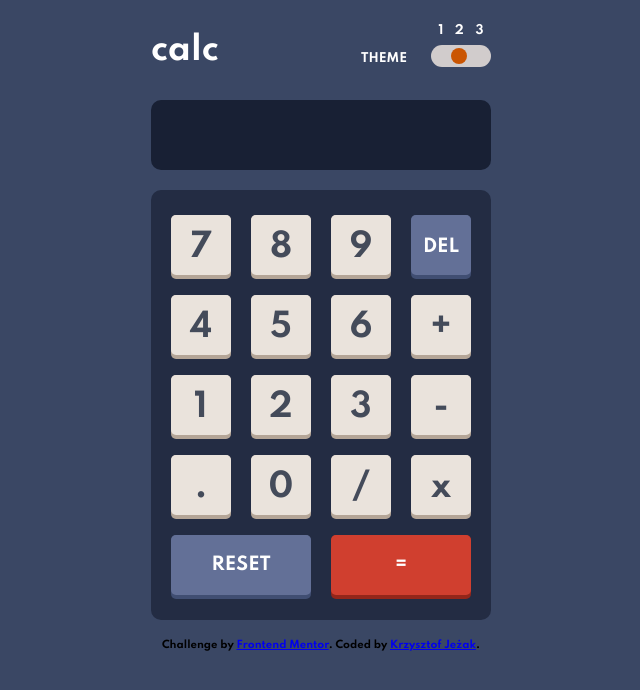
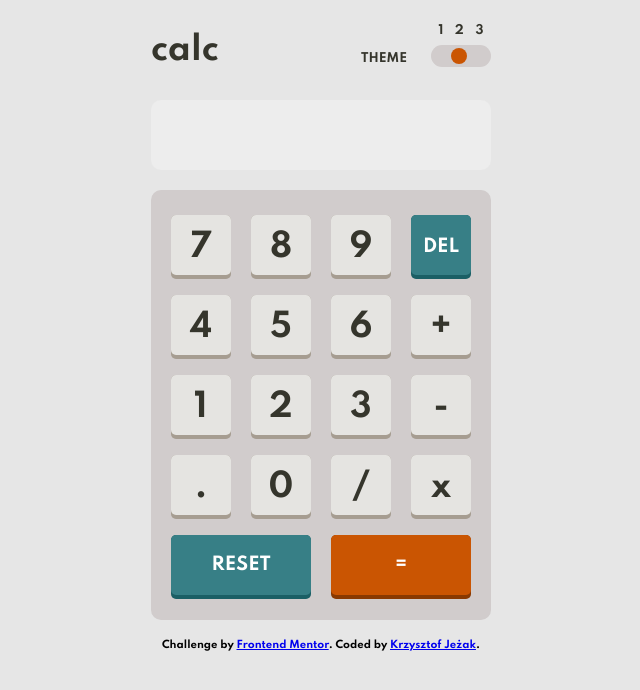
Before and after one commit to Olundir/CalculatorApp, a plain HTML site: page index.html in a window 1280 px wide. Both pictures are taken after a click on the element 780 px from the left and 56 px from the top of the page. Shown: the whole page, without its empty margins (319-959 px from the left). Drawn offline with Linux system fonts and the light colour scheme.

Commit message:
done with the theme switch

```diff
--- a/app.js
+++ b/app.js
@@ -99,6 +99,19 @@ const d = document.querySelectorAll(".d");
 
 const toggleBackground = document.querySelector(".toggleContainer");
 const toggle = document.querySelector(".toggle");
+const body = document.querySelector(".body");
+const nav = document.querySelector(".nav");
+const screen = document.querySelector(".resultScreenContainer");
+const keypadBg = document.querySelector(".keypad");
+const keys = document.querySelectorAll(".d");
+const keysShadow = document.querySelectorAll(".shadowTile");
+const delKey = document.querySelector(".del");
+const delKeyShadow = document.querySelector(".delShadow");
+const resetButton = document.querySelector(".res");
+const resetButtonShadow = document.querySelector(".resetShadow");
+const equalsButton = document.querySelector(".eql");
+const equalsButtonShadow = document.querySelector(".eqShadow");
+
 let toggleCountAdd = 2;
 let toggleCountRemove = 1;
 
@@ -107,6 +120,34 @@ toggleBackground.addEventListener("click", () => {
   toggleBackground.classList.add(`toggleCTheme` + toggleCountAdd);
   toggle.classList.remove(`toggleTheme` + toggleCountRemove);
   toggle.classList.add(`toggleTheme` + toggleCountAdd);
+  body.classList.remove(`bodyTheme` + toggleCountRemove);
+  body.classList.add(`bodyTheme` + toggleCountAdd);
+  nav.classList.remove(`navTheme` + toggleCountRemove);
+  nav.classList.add(`navTheme` + toggleCountAdd);
+  screen.classList.remove(`screenTheme` + toggleCountRemove);
+  screen.classList.add(`screenTheme` + toggleCountAdd);
+  keypadBg.classList.remove(`keypadTheme` + toggleCountRemove);
+  keypadBg.classList.add(`keypadTheme` + toggleCountAdd);
+  for (k of keys) {
+    k.classList.remove(`inner` + toggleCountRemove);
+    k.classList.add(`inner` + toggleCountAdd);
+  }
+  for (s of keysShadow) {
+    s.classList.remove(`shadowTheme` + toggleCountRemove);
+    s.classList.add(`shadowTheme` + toggleCountAdd);
+  }
+  delKey.classList.remove(`innerDELTheme` + toggleCountRemove);
+  delKey.classList.add(`innerDELTheme` + toggleCountAdd);
+  delKeyShadow.classList.remove(`shadowDELTheme` + toggleCountRemove);
+  delKeyShadow.classList.add(`shadowDELTheme` + toggleCountAdd);
+  resetButton.classList.remove(`reset` + toggleCountRemove);
+  resetButton.classList.add(`reset` + toggleCountAdd);
+  resetButtonShadow.classList.remove(`resetShadowTheme` + toggleCountRemove);
+  resetButtonShadow.classList.add(`resetShadowTheme` + toggleCountAdd);
+  equalsButton.classList.remove(`equals` + toggleCountRemove);
+  equalsButton.classList.add(`equals` + toggleCountAdd);
+  equalsButtonShadow.classList.remove(`equalsShadowTheme` + toggleCountRemove);
+  equalsButtonShadow.classList.add(`equalsShadowTheme` + toggleCountAdd);
 
   // change the next toggle
   if (toggleCountAdd === 3) toggleCountAdd = 1;
--- a/index.html
+++ b/index.html
@@ -9,9 +9,9 @@
     <link rel="stylesheet" href="style.css" />
     <title>Calculator App</title>
   </head>
-  <body class="bodyTheme1">
+  <body class="body bodyTheme1">
     <main>
-      <nav class="navTheme1">
+      <nav class="nav navTheme1">
         <h1>calc</h1>
         <div class="navText">
           <h2>THEME</h2>
@@ -34,15 +34,15 @@
         <div class="keypadContainer">
           <div class="tile digits">
             <div class="tile shadowTile shadowTheme1"></div>
-            <div class="key tile inner d">7</div>
+            <div class="key tile inner1 d">7</div>
           </div>
           <div class="tile digits">
             <div class="tile shadowTile shadowTheme1"></div>
-            <div class="key tile inner d">8</div>
+            <div class="key tile inner1 d">8</div>
           </div>
           <div class="tile digits">
             <div class="tile shadowTile shadowTheme1"></div>
-            <div class="key tile inner d">9</div>
+            <div class="key tile inner1 d">9</div>
           </div>
           <div class="tile digits">
             <div class="tile delShadow shadowDELTheme1"></div>
@@ -50,59 +50,59 @@
           </div>
           <div class="tile digits">
             <div class="tile shadowTile shadowTheme1"></div>
-            <div class="key tile inner d">4</div>
+            <div class="key tile inner1 d">4</div>
           </div>
           <div class="tile digits">
             <div class="tile shadowTile shadowTheme1"></div>
-            <div class="key tile inner d">5</div>
+            <div class="key tile inner1 d">5</div>
           </div>
           <div class="tile digits">
             <div class="tile shadowTile shadowTheme1"></div>
-            <div class="key tile inner d">6</div>
+            <div class="key tile inner1 d">6</div>
           </div>
           <div class="tile plus">
             <div class="tile shadowTile shadowTheme1"></div>
-            <div class="key tile inner pl">+</div>
+            <div class="key tile inner1 d">+</div>
           </div>
           <div class="tile digits">
             <div class="tile shadowTile shadowTheme1"></div>
-            <div class="key tile inner d">1</div>
+            <div class="key tile inner1 d">1</div>
           </div>
           <div class="tile digits">
             <div class="tile shadowTile shadowTheme1"></div>
-            <div class="key tile inner d">2</div>
+            <div class="key tile inner1 d">2</div>
           </div>
           <div class="tile digits">
             <div class="tile shadowTile shadowTheme1"></div>
-            <div class="key tile inner d">3</div>
+            <div class="key tile inner1 d">3</div>
           </div>
           <div class="tile minus">
             <div class="tile shadowTile shadowTheme1"></div>
-            <div class="key tile inner min">-</div>
+            <div class="key tile inner1 d">-</div>
           </div>
           <div class="tile dot">
             <div class="tile shadowTile shadowTheme1"></div>
-            <div class="key tile inner dott">.</div>
+            <div class="key tile inner1 d">.</div>
           </div>
           <div class="tile digits">
             <div class="tile shadowTile shadowTheme1"></div>
-            <div class="key tile inner d">0</div>
+            <div class="key tile inner1 d">0</div>
           </div>
           <div class="tile divide">
             <div class="tile shadowTile shadowTheme1"></div>
-            <div class="key tile inner div">/</div>
+            <div class="key tile inner1 d">/</div>
           </div>
           <div class="tile multiply">
             <div class="tile shadowTile shadowTheme1"></div>
-            <div class="key tile inner multi">x</div>
+            <div class="key tile inner1 d">x</div>
           </div>
           <div class="re buttons">
             <div class="resetShadow resetShadowTheme1 btn"></div>
-            <button type="button" class="key res reset btn">RESET</button>
+            <button type="button" class="key res reset1 btn">RESET</button>
           </div>
           <div class="eq buttons">
             <div class="eqShadow equalsShadowTheme1 btn"></div>
-            <button type="button" class="key eql equals btn">=</button>
+            <button type="button" class="key eql equals1 btn">=</button>
           </div>
         </div>
       </div>
--- a/style.css
+++ b/style.css
@@ -206,7 +206,7 @@ h4 {
   z-index: 2;
 }
 
-.inner {
+.inner1 {
   background-color: hsl(30, 25%, 89%);
 }
 .inner2 {
@@ -309,7 +309,7 @@ h4 {
   cursor: pointer;
 }
 
-.reset {
+.reset1 {
   background-color: hsl(225, 21%, 49%);
 }
 .reset2 {
@@ -318,7 +318,7 @@ h4 {
 .reset3 {
   background-color: hsl(281, 89%, 26%);
 }
-.equals {
+.equals1 {
   background-color: hsl(6, 63%, 50%);
 }
 .equals2 {
@@ -326,6 +326,7 @@ h4 {
 }
 .equals3 {
   background-color: hsl(176, 100%, 44%);
+  color: hsl(198, 20%, 13%);
 }
 
 .resetShadow {
```
